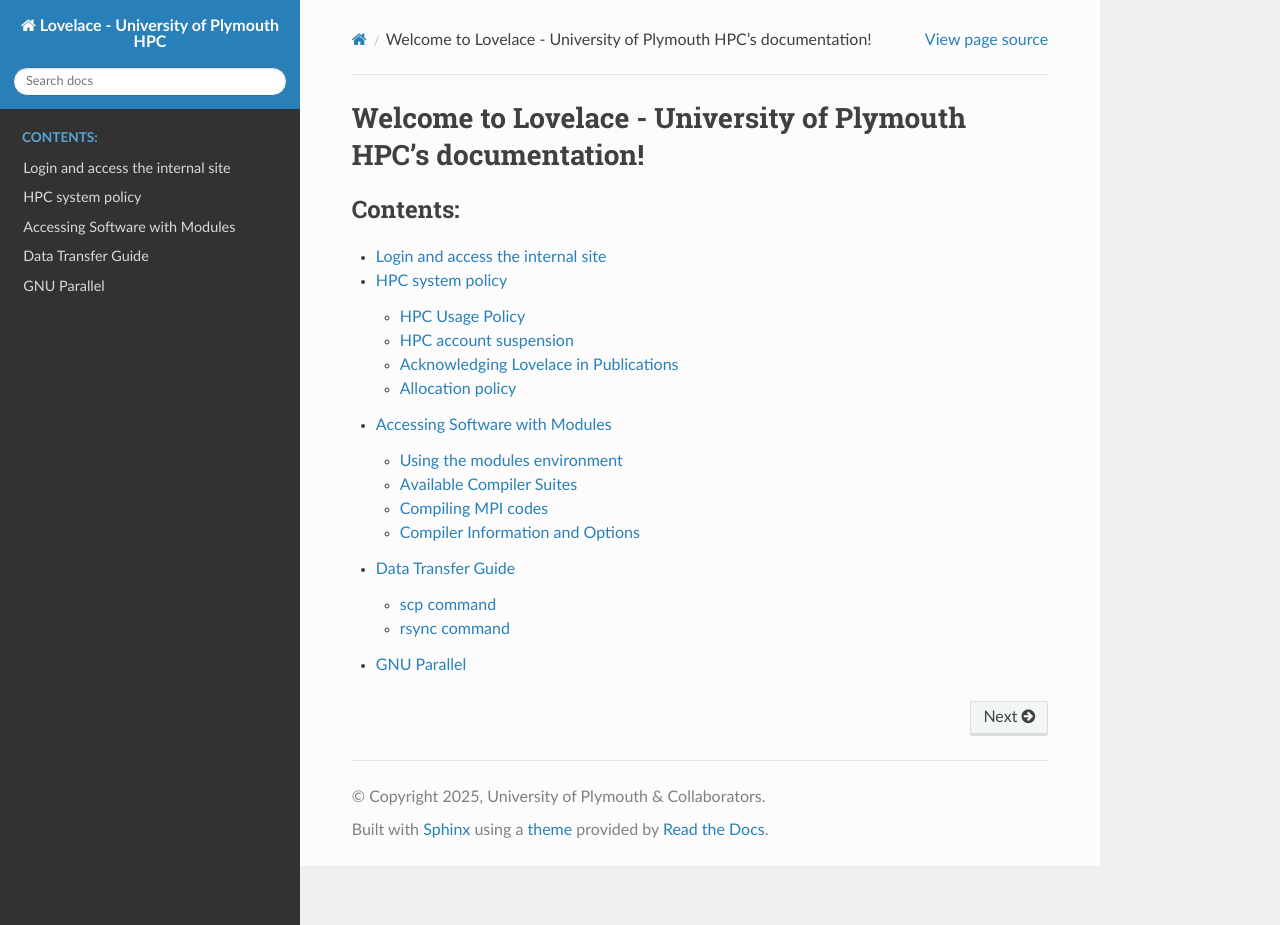
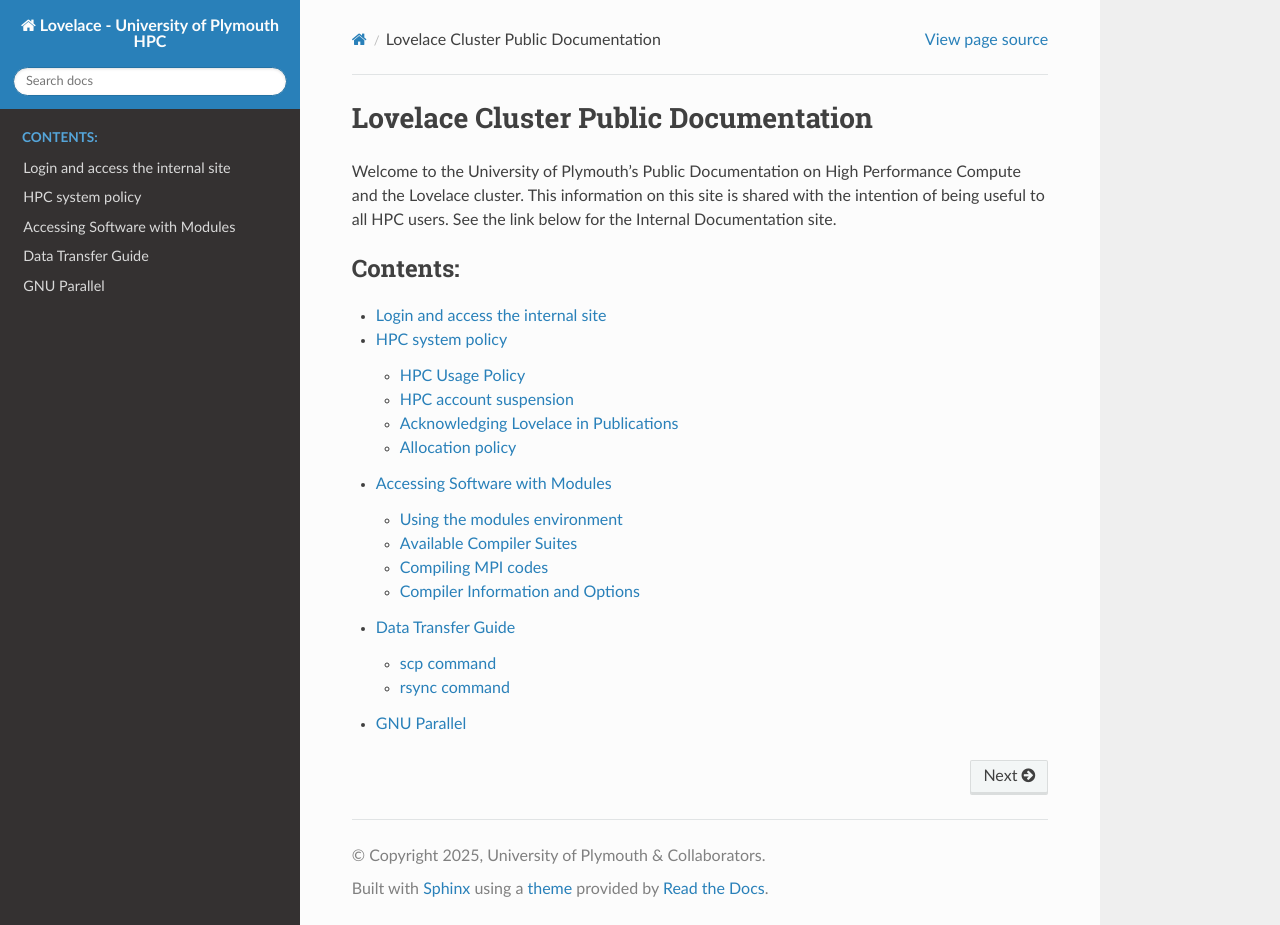
Before and after one commit to AbhinavPraveen/UoP-HPC-Docs, a Sphinx documentation site: the page built from source/index.rst, in a window 1280 px wide and 925 px high. Built offline with Sphinx 7.4.7 and the Read the Docs theme 3.1.0, drawn with Linux system fonts in a browser that asks for light colours.

Commit message:
Give short description of site and adjust heading to be more informative.

```diff
--- a/source/index.rst
+++ b/source/index.rst
@@ -3,8 +3,10 @@
    You can adapt this file completely to your liking, but it should at least
    contain the root `toctree` directive.
 
-Welcome to Lovelace - University of Plymouth HPC's documentation!
-=================================================================
+Lovelace Cluster Public Documentation
+=====================================
+
+Welcome to the University of Plymouth's Public Documentation on High Performance Compute and the Lovelace cluster. This information on this site is shared with the intention of being useful to all HPC users. See the link below for the Internal Documentation site.
 
 .. toctree::
    :maxdepth: 2
```
